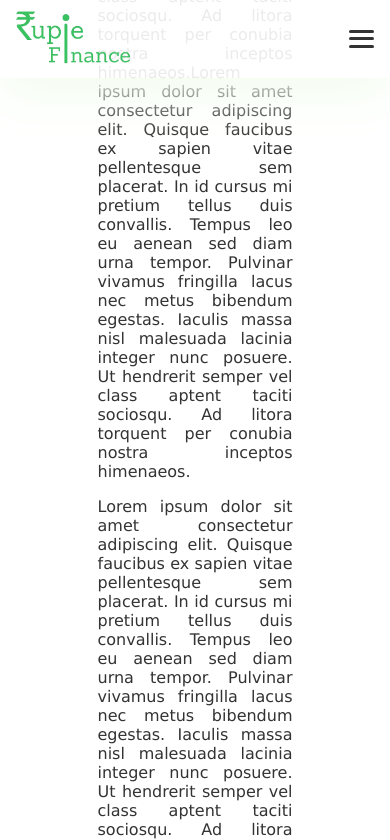
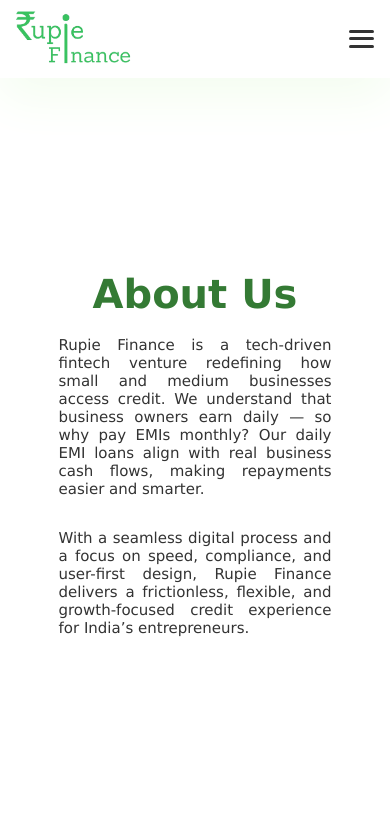
Before and after one commit to balotiyash/rupie-finance-next, a Next.js app: page /about in a window 390 px wide. Shown: the top 840 px of the page. Built offline with nearby package versions, Linux system fonts and the light colour scheme.

Commit message:
Created About Us Page with key frames

```diff
--- a/src/app/about/page.module.css
+++ b/src/app/about/page.module.css
@@ -1,3 +1,4 @@
+/* Main Container */
 .about {
     display: flex;
     flex-direction: column;
@@ -7,12 +8,70 @@
     text-align: justify;
 }
 
+/* Heading About-Us */
 .about h1 {
     font-size: 50px;
     color: rgb(52, 122, 52);
 }
 
+/* Description */
 .about p {
-    margin: 2% 25% 2% 25%;
+    margin: 2% 30% 2% 30%;
     color: rgb(51, 51, 51);
+    font-size: 18px;
 }
+
+
+/* Keyframes */
+@media screen and (max-width: 1000px) {
+    .about h1 {
+        font-size: 45px;
+        color: rgb(52, 122, 52);
+    }
+
+    .about p {
+        margin: 2% 25% 2% 25%;
+        color: rgb(51, 51, 51);
+        font-size: 18px;
+    }
+
+}
+
+@media screen and (max-width: 750px) {
+    .about h1 {
+        font-size: 40px;
+        color: rgb(52, 122, 52);
+    }
+
+    .about p {
+        margin: 2% 20% 2% 20%;
+        color: rgb(51, 51, 51);
+        font-size: 17px;
+    }
+}
+
+@media screen and (max-width: 500px) {
+    .about p {
+        margin: 5% 15% 3% 15%;
+        color: rgb(51, 51, 51);
+        font-size: 15px;
+    }
+}
+
+@media screen and (max-width: 400px) {
+    .heroSec {
+        display: flex;
+        flex-direction: column;
+    }
+
+    .textContainer h1 {
+        display: flex;
+        flex-direction: column;
+        font-size: 25px;
+    }
+
+    .personImg {
+        height: 25vh;
+        mask-image: linear-gradient(to bottom, rgb(255, 255, 255) 50%, transparent 100%);
+    }
+}
--- a/src/app/about/page.tsx
+++ b/src/app/about/page.tsx
@@ -5,9 +5,11 @@
 	return (
 		<main>
 			<div className={style.about}>
+				{/* Title */}
 				<h1>About Us</h1>
-				<p>Lorem ipsum dolor sit amet consectetur adipiscing elit. Quisque faucibus ex sapien vitae pellentesque sem placerat. In id cursus mi pretium tellus duis convallis. Tempus leo eu aenean sed diam urna tempor. Pulvinar vivamus fringilla lacus nec metus bibendum egestas. Iaculis massa nisl malesuada lacinia integer nunc posuere. Ut hendrerit semper vel class aptent taciti sociosqu. Ad litora torquent per conubia nostra inceptos himenaeos.Lorem ipsum dolor sit amet consectetur adipiscing elit. Quisque faucibus ex sapien vitae pellentesque sem placerat. In id cursus mi pretium tellus duis convallis. Tempus leo eu aenean sed diam urna tempor. Pulvinar vivamus fringilla lacus nec metus bibendum egestas. Iaculis massa nisl malesuada lacinia integer nunc posuere. Ut hendrerit semper vel class aptent taciti sociosqu. Ad litora torquent per conubia nostra inceptos himenaeos.</p>
-				<p>Lorem ipsum dolor sit amet consectetur adipiscing elit. Quisque faucibus ex sapien vitae pellentesque sem placerat. In id cursus mi pretium tellus duis convallis. Tempus leo eu aenean sed diam urna tempor. Pulvinar vivamus fringilla lacus nec metus bibendum egestas. Iaculis massa nisl malesuada lacinia integer nunc posuere. Ut hendrerit semper vel class aptent taciti sociosqu. Ad litora torquent per conubia nostra inceptos himenaeos.Lorem ipsum dolor sit amet consectetur adipiscing elit. Quisque faucibus ex sapien vitae pellentesque sem placerat. In id cursus mi pretium tellus duis convallis. Tempus leo eu aenean sed diam urna tempor. Pulvinar vivamus fringilla lacus nec metus bibendum egestas. Iaculis massa nisl malesuada lacinia integer nunc posuere. Ut hendrerit semper vel class aptent taciti sociosqu. Ad litora torquent per conubia nostra inceptos himenaeos.</p>
+				{/* Description */}
+				<p>Rupie Finance is a tech-driven fintech venture redefining how small and medium businesses access credit. We understand that business owners earn daily — so why pay EMIs monthly? Our daily EMI loans align with real business cash flows, making repayments easier and smarter.</p>
+				<p>With a seamless digital process and a focus on speed, compliance, and user-first design, Rupie Finance delivers a frictionless, flexible, and growth-focused credit experience for India’s entrepreneurs.</p>
 			</div>
 		</main>
 	)
```
